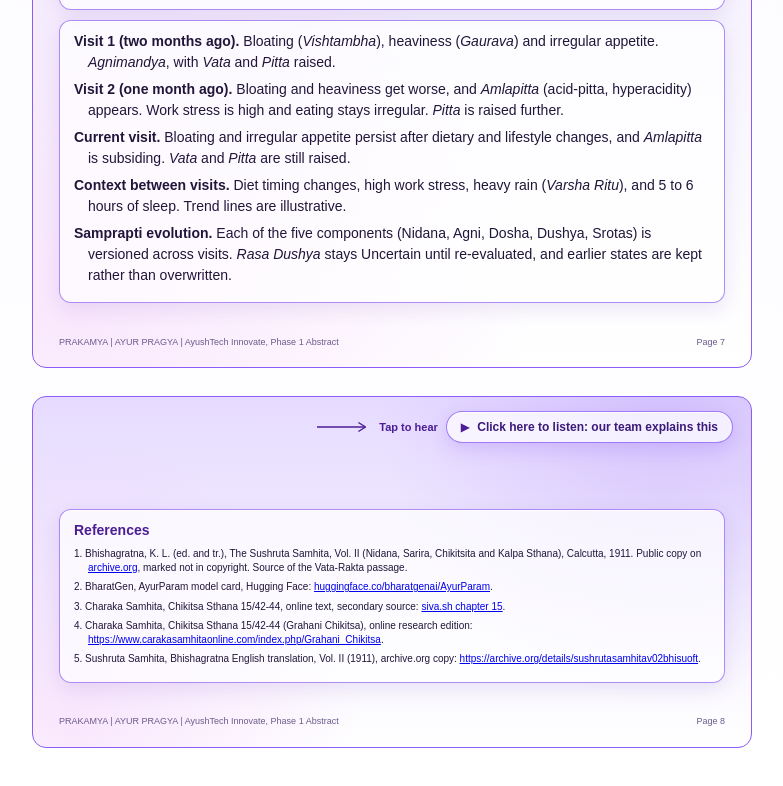
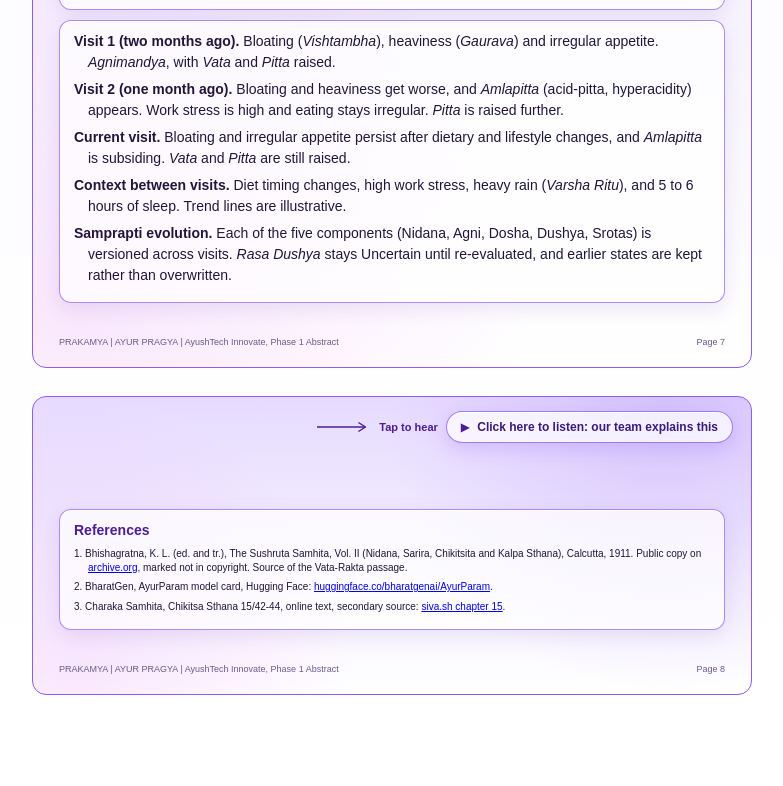
Before and after one commit to adityakalagatoori/PRAKAMYA_AYUR_PRAGYA, a plain HTML site: page docs/index.html in a window 1280 px wide. Shown: the part 8127-8913 px from the top of the page, without its empty margins (248-1031 px from the left). After the commit the page ends 8890 px from the top, so only its background shows below. Drawn offline with Linux system fonts and the light colour scheme.

Commit message:
Remove unchecked references

```diff
--- a/docs/index.html
+++ b/docs/index.html
@@ -191,7 +191,7 @@ p { margin:0 0 6px; }
 <section class="page" id="page8">
   <div class="topbar"><button class="listen" data-key="p8" aria-label="Listen to page 8"><svg class="arr" viewBox="0 0 60 12" aria-hidden="true"><path d="M0 6 H54" /><path d="M54 6 L46 1 M54 6 L46 11" /></svg><span class="tap">Tap to hear</span><span class="pill"><span class="play">&#9654;</span> Click here to listen: our team explains this</span></button><div class="ctl"><div class="player" data-key="p8" hidden><span class="t cur">0:00</span><div class="bar"><div class="fill"></div></div><span class="t left">-0:00</span><div class="speeds"><button type="button" data-rate="1" class="on">1&times;</button><button type="button" data-rate="1.5">1.5&times;</button><button type="button" data-rate="2">2&times;</button></div></div><p class="note voice" data-key="p8" hidden>Voice note to be added.</p></div></div>
   <div class="content">
-<div class="glass refs"><h2>References</h2><p class="ref">1. Bhishagratna, K. L. (ed. and tr.), The Sushruta Samhita, Vol. II (Nidana, Sarira, Chikitsita and Kalpa Sthana), Calcutta, 1911. Public copy on <a href="https://archive.org/details/englishtranslati00susruoft" target="_blank" rel="noopener">archive.org</a>, marked not in copyright. Source of the Vata-Rakta passage.</p><p class="ref">2. BharatGen, AyurParam model card, Hugging Face: <a href="https://huggingface.co/bharatgenai/AyurParam" target="_blank" rel="noopener">huggingface.co/bharatgenai/AyurParam</a>.</p><p class="ref">3. Charaka Samhita, Chikitsa Sthana 15/42-44, online text, secondary source: <a href="https://www.siva.sh/caraka-samhita/chikitsa-sthana/15/42" target="_blank" rel="noopener">siva.sh chapter 15</a>.</p><p class="ref">4. Charaka Samhita, Chikitsa Sthana 15/42-44 (Grahani Chikitsa), online research edition: <a href="https://www.carakasamhitaonline.com/index.php/Grahani_Chikitsa" target="_blank" rel="noopener">https://www.carakasamhitaonline.com/index.php/Grahani_Chikitsa</a>.</p><p class="ref">5. Sushruta Samhita, Bhishagratna English translation, Vol. II (1911), archive.org copy: <a href="https://archive.org/details/sushrutasamhitav02bhisuoft" target="_blank" rel="noopener">https://archive.org/details/sushrutasamhitav02bhisuoft</a>.</p></div>
+<div class="glass refs"><h2>References</h2><p class="ref">1. Bhishagratna, K. L. (ed. and tr.), The Sushruta Samhita, Vol. II (Nidana, Sarira, Chikitsita and Kalpa Sthana), Calcutta, 1911. Public copy on <a href="https://archive.org/details/englishtranslati00susruoft" target="_blank" rel="noopener">archive.org</a>, marked not in copyright. Source of the Vata-Rakta passage.</p><p class="ref">2. BharatGen, AyurParam model card, Hugging Face: <a href="https://huggingface.co/bharatgenai/AyurParam" target="_blank" rel="noopener">huggingface.co/bharatgenai/AyurParam</a>.</p><p class="ref">3. Charaka Samhita, Chikitsa Sthana 15/42-44, online text, secondary source: <a href="https://www.siva.sh/caraka-samhita/chikitsa-sthana/15/42" target="_blank" rel="noopener">siva.sh chapter 15</a>.</p></div>
   </div>
   <div class="foot"><span>PRAKAMYA | AYUR PRAGYA | AyushTech Innovate, Phase 1 Abstract</span><span>Page 8</span></div>
   <audio id="a-p8" preload="none" src="audio/page-8.mp3"></audio>
```
Also changed, not shown: 1 other file.
